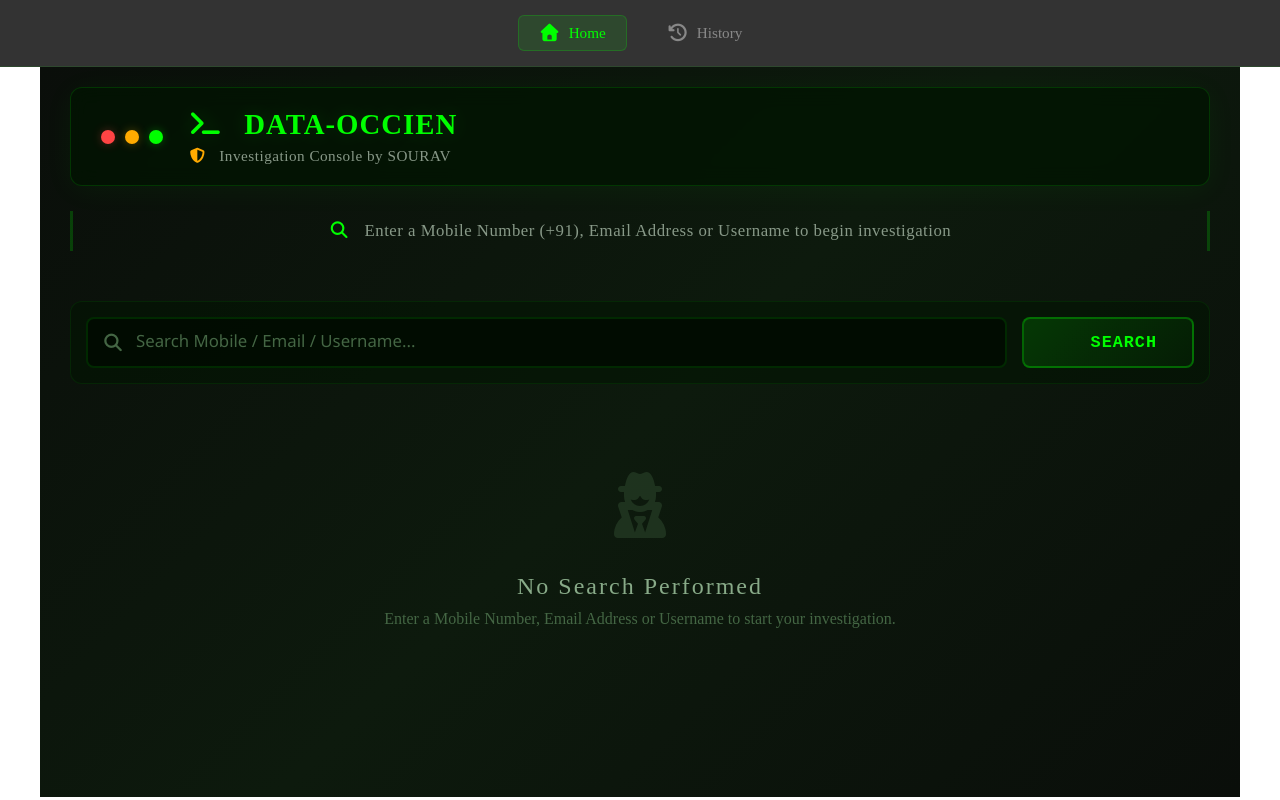
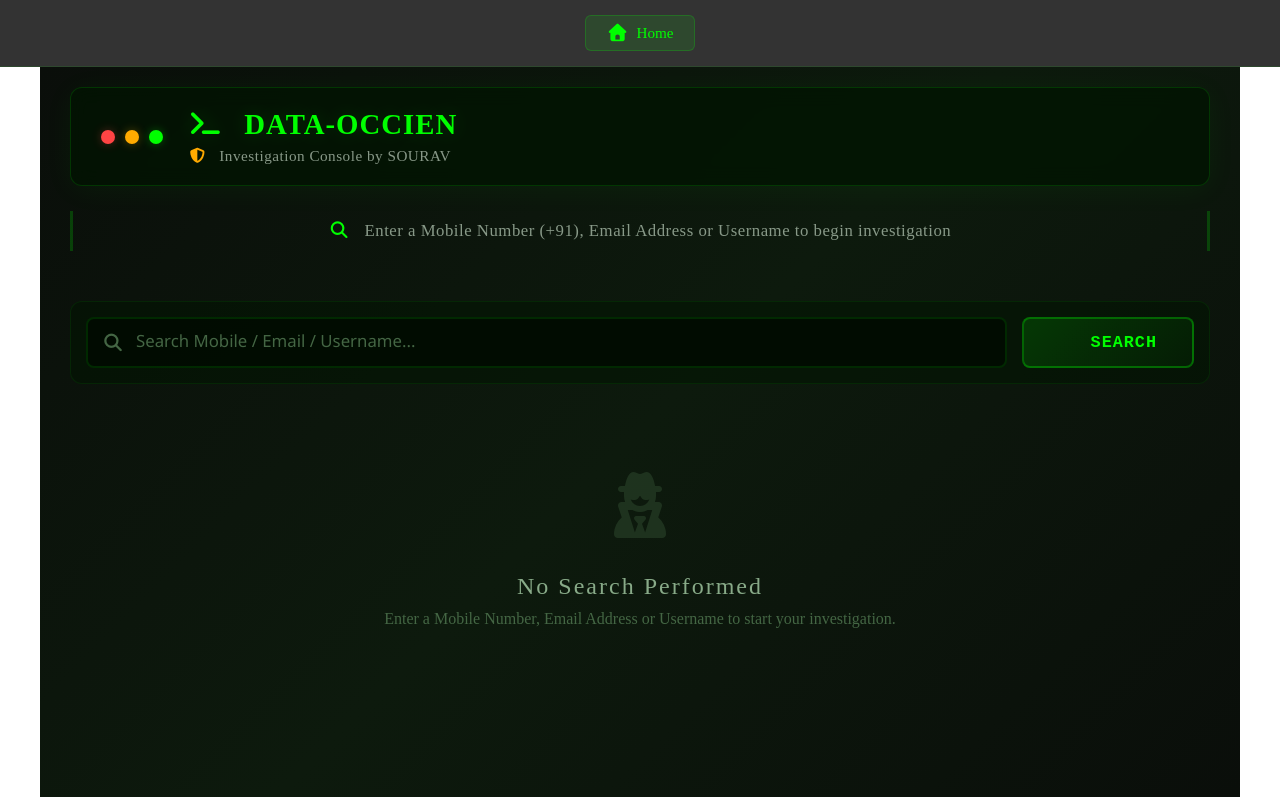
Before and after one commit to sourav2703/Data-Ocean-UI, an Angular app: page / in a window 1280 px wide. Built offline with nearby package versions, Linux system fonts and the light colour scheme.

Commit message:
removed history page

```diff
--- a/src/app/app.component.html
+++ b/src/app/app.component.html
@@ -3,9 +3,9 @@
   <a routerLink="/" class="nav-link" routerLinkActive="active" [routerLinkActiveOptions]="{exact: true}">
     <i class="fa-solid fa-home"></i> Home
   </a>
-  <a routerLink="/history" class="nav-link" routerLinkActive="active">
+  <!-- <a routerLink="/history" class="nav-link" routerLinkActive="active">
     <i class="fa-solid fa-clock-rotate-left"></i> History
-  </a>
+  </a> -->
 </div>
 
 <!-- Router Outlet for rendering components -->
```
